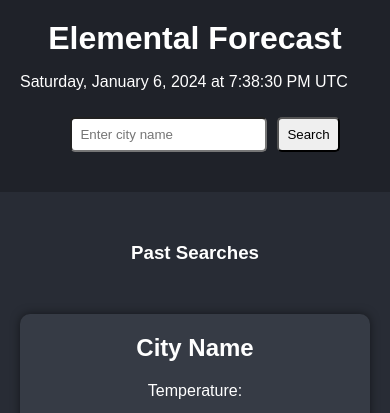
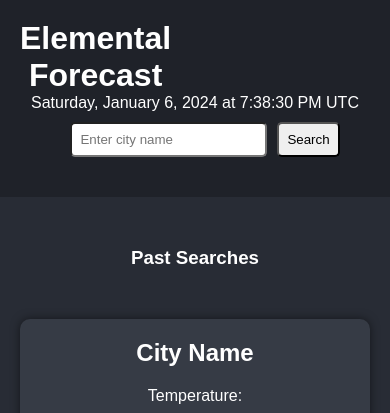
Before and after one commit to rbracker/elemental-forecast, a plain HTML site: page index.html in a window 390 px wide. Shown: the top 413 px of the page. Drawn offline with Linux system fonts and the light colour scheme; no server answers.

Commit message:
centered current-date-time

```diff
--- a/assets/css/style.css
+++ b/assets/css/style.css
@@ -14,10 +14,25 @@ header {
     align-items: center;
 }
 
+.header-content {
+    display: flex;
+    align-items: center;
+}
+
 h1 {
     margin: 0;
+    margin-right: 300px; /* Adjust spacing between h1 and date-time if needed */
 }
 
+
+#current-date-time-container {
+    text-align: center;
+    flex-grow: 1; /* Make the container take up available space to center its content */
+}
+
+#current-date-time {
+    margin: 0;
+}
 main {
     padding: 20px;
 }
@@ -64,9 +79,9 @@ main {
 @media (max-width: 768px) {
     header {
         display: flex;
-        flex-direction: column; /* Stack items vertically on small screens */
+        flex-direction: column;
         align-items: center;
-        text-align: center; /* Center text content horizontally */
+        text-align: center;
     }
 
     .header-content {
@@ -76,6 +91,7 @@ main {
         align-items: center;
         width: 100%; /* Take up the full width */
     }
+
     h1 {
         flex: 1;
     }
@@ -170,8 +186,3 @@ main {
 #past-search-list li:hover {
     background-color: #464b56;
 }
-
-#current-time {
-    margin-bottom: 10px;
-    text-align: center;
-}
--- a/index.html
+++ b/index.html
@@ -13,7 +13,9 @@
     <header>
         <div class="header-content">
             <h1>Elemental Forecast</h1>
-            <p id="current-date-time"></p>
+            <div id="current-date-time-container">
+                <p id="current-date-time"></p>
+            </div>
         </div>
         <div id="search-container">
             <input type="text" id="search-input" placeholder="Enter city name">
```
